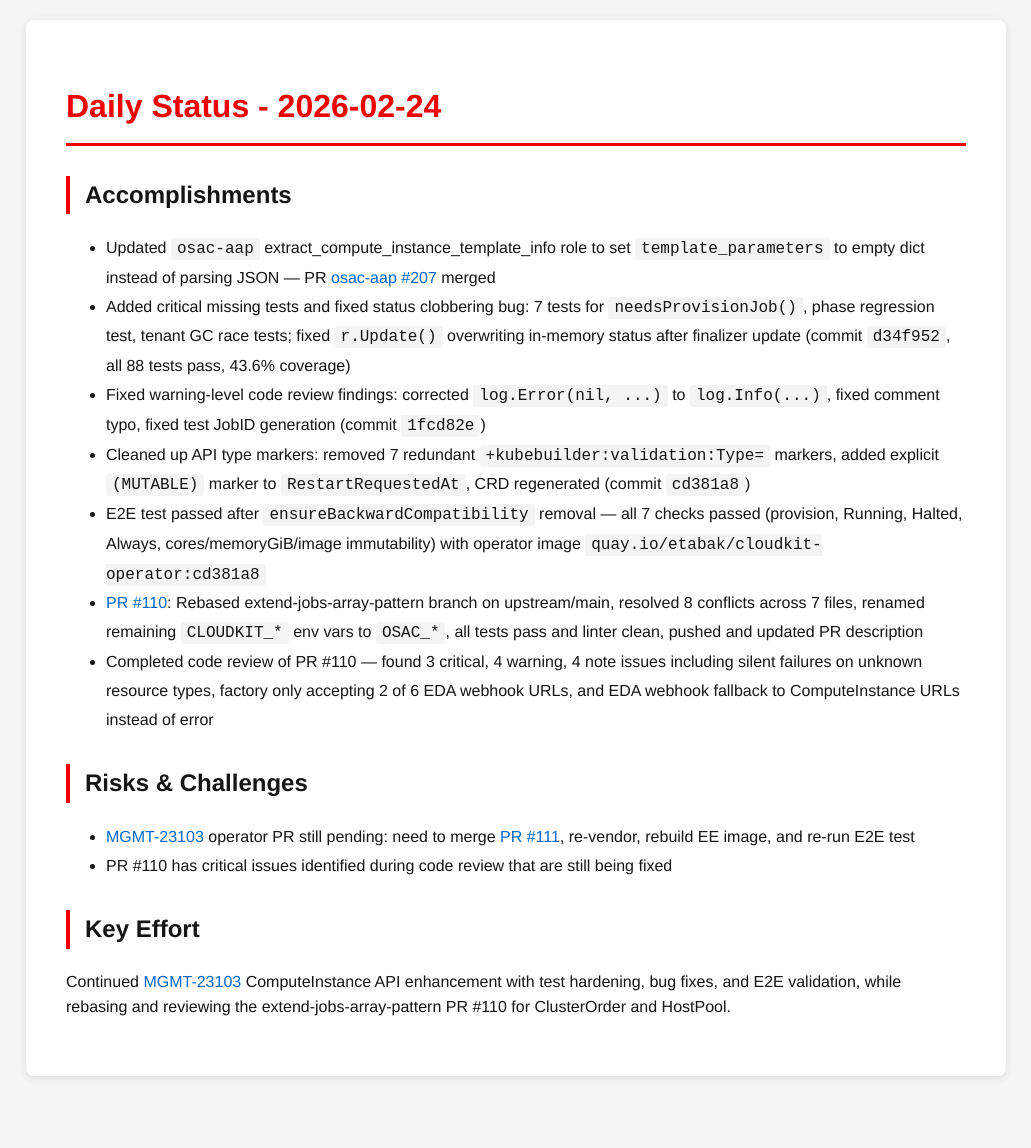
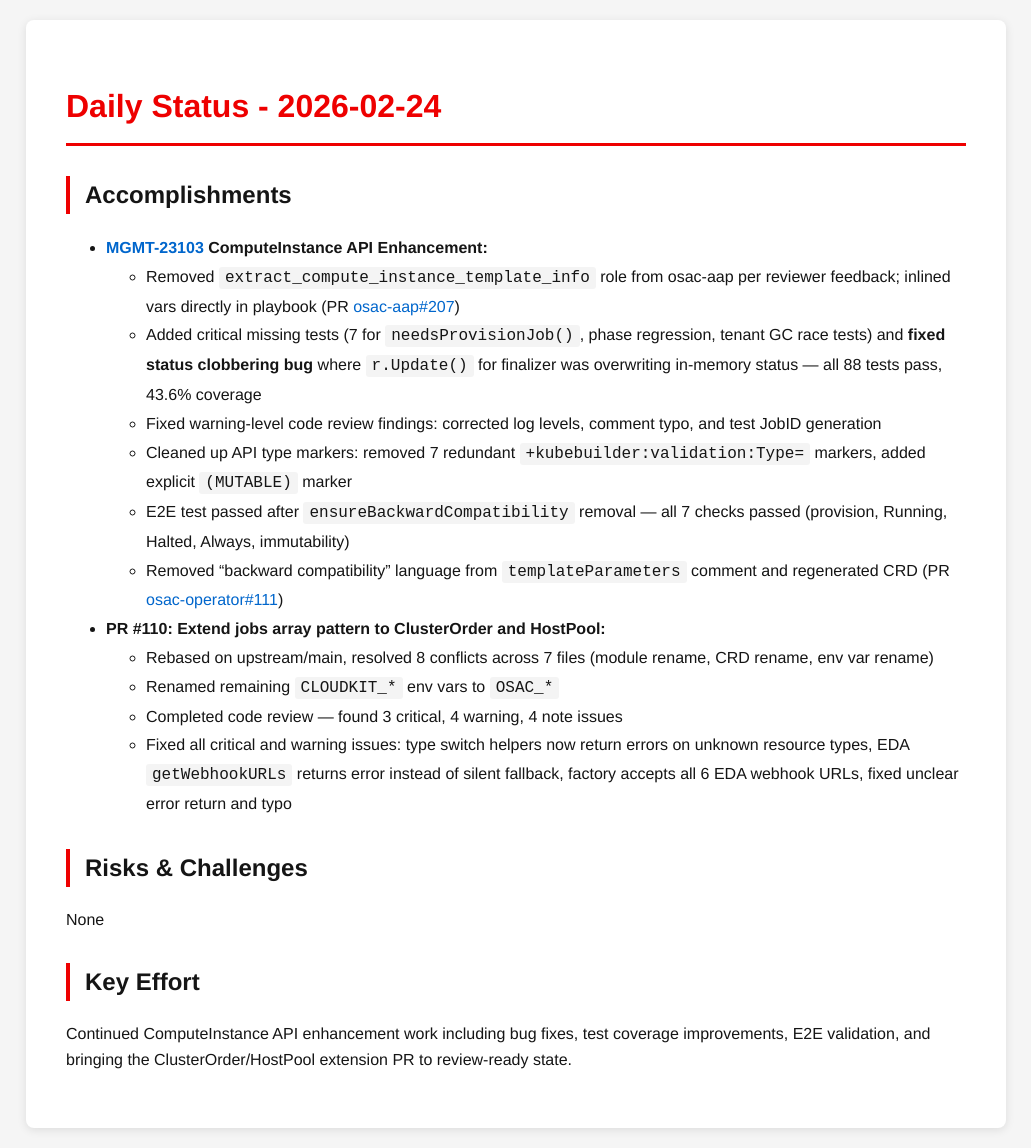
Before and after one commit to tzvatot/daily-status, a Jekyll site: the page built from 2026-02-24.md, in a window 1280 px wide. Shown: the whole page, without its empty margins (124-1155 px from the left). Built offline with Jekyll 4.4.1, drawn with Linux system fonts in a browser that asks for light colours; before the commit the page ends 1096 px from its top, so only the background shows below that.

Commit message:
Daily status update - 2026-02-24

```diff
--- a/2026-02-24.md
+++ b/2026-02-24.md
@@ -7,17 +7,25 @@ date: 2026-02-24
 # Daily Status - 2026-02-24
 
 ## Accomplishments
-- Updated `osac-aap` extract_compute_instance_template_info role to set `template_parameters` to empty dict instead of parsing JSON — PR [osac-aap #207](https://github.com/osac-project/osac-aap/pull/207) merged
-- Added critical missing tests and fixed status clobbering bug: 7 tests for `needsProvisionJob()`, phase regression test, tenant GC race tests; fixed `r.Update()` overwriting in-memory status after finalizer update (commit `d34f952`, all 88 tests pass, 43.6% coverage)
-- Fixed warning-level code review findings: corrected `log.Error(nil, ...)` to `log.Info(...)`, fixed comment typo, fixed test JobID generation (commit `1fcd82e`)
-- Cleaned up API type markers: removed 7 redundant `+kubebuilder:validation:Type=` markers, added explicit `(MUTABLE)` marker to `RestartRequestedAt`, CRD regenerated (commit `cd381a8`)
-- E2E test passed after `ensureBackwardCompatibility` removal — all 7 checks passed (provision, Running, Halted, Always, cores/memoryGiB/image immutability) with operator image `quay.io/etabak/cloudkit-operator:cd381a8`
-- [PR #110](https://github.com/osac-project/osac-operator/pull/110): Rebased extend-jobs-array-pattern branch on upstream/main, resolved 8 conflicts across 7 files, renamed remaining `CLOUDKIT_*` env vars to `OSAC_*`, all tests pass and linter clean, pushed and updated PR description
-- Completed code review of PR #110 — found 3 critical, 4 warning, 4 note issues including silent failures on unknown resource types, factory only accepting 2 of 6 EDA webhook URLs, and EDA webhook fallback to ComputeInstance URLs instead of error
+
+- **[MGMT-23103](https://issues.redhat.com/browse/MGMT-23103) ComputeInstance API Enhancement:**
+  - Removed `extract_compute_instance_template_info` role from osac-aap per reviewer feedback; inlined vars directly in playbook (PR [osac-aap#207](https://github.com/osac-project/osac-aap/pull/207))
+  - Added critical missing tests (7 for `needsProvisionJob()`, phase regression, tenant GC race tests) and **fixed status clobbering bug** where `r.Update()` for finalizer was overwriting in-memory status — all 88 tests pass, 43.6% coverage
+  - Fixed warning-level code review findings: corrected log levels, comment typo, and test JobID generation
+  - Cleaned up API type markers: removed 7 redundant `+kubebuilder:validation:Type=` markers, added explicit `(MUTABLE)` marker
+  - E2E test passed after `ensureBackwardCompatibility` removal — all 7 checks passed (provision, Running, Halted, Always, immutability)
+  - Removed "backward compatibility" language from `templateParameters` comment and regenerated CRD (PR [osac-operator#111](https://github.com/osac-project/osac-operator/pull/111))
+
+- **PR #110: Extend jobs array pattern to ClusterOrder and HostPool:**
+  - Rebased on upstream/main, resolved 8 conflicts across 7 files (module rename, CRD rename, env var rename)
+  - Renamed remaining `CLOUDKIT_*` env vars to `OSAC_*`
+  - Completed code review — found 3 critical, 4 warning, 4 note issues
+  - Fixed all critical and warning issues: type switch helpers now return errors on unknown resource types, EDA `getWebhookURLs` returns error instead of silent fallback, factory accepts all 6 EDA webhook URLs, fixed unclear error return and typo
 
 ## Risks & Challenges
-- [MGMT-23103](https://issues.redhat.com/browse/MGMT-23103) operator PR still pending: need to merge [PR #111](https://github.com/osac-project/osac-operator/pull/111), re-vendor, rebuild EE image, and re-run E2E test
-- PR #110 has critical issues identified during code review that are still being fixed
+
+None
 
 ## Key Effort
-Continued [MGMT-23103](https://issues.redhat.com/browse/MGMT-23103) ComputeInstance API enhancement with test hardening, bug fixes, and E2E validation, while rebasing and reviewing the extend-jobs-array-pattern PR #110 for ClusterOrder and HostPool.
+
+Continued ComputeInstance API enhancement work including bug fixes, test coverage improvements, E2E validation, and bringing the ClusterOrder/HostPool extension PR to review-ready state.
```
